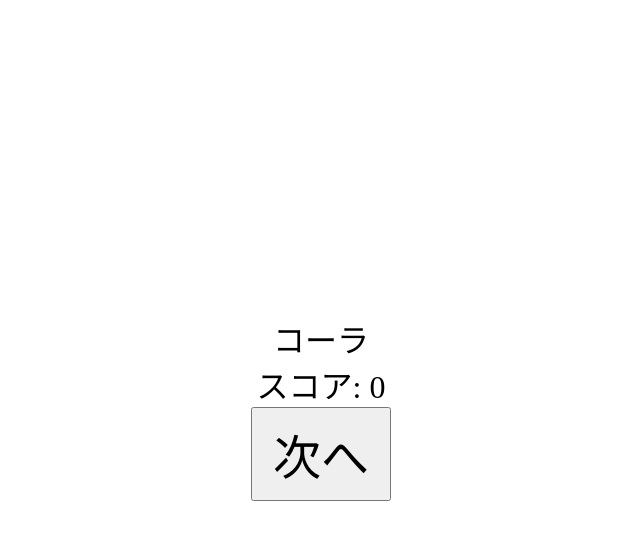
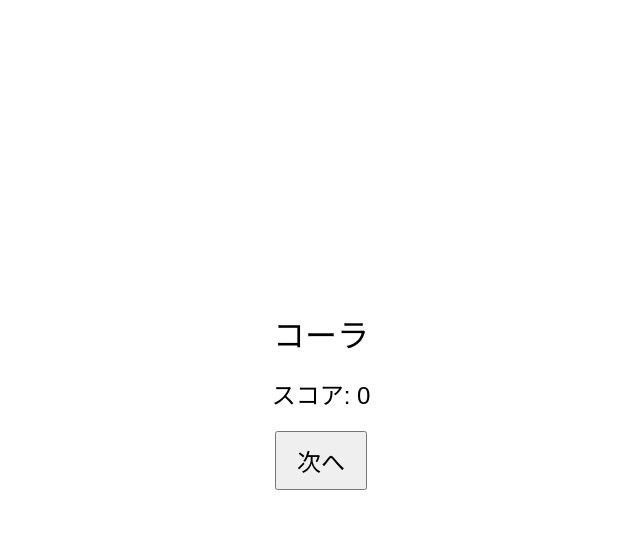
Before and after one commit to academy88/academy88.github.io, a plain HTML site: page index.html in a window 1280 px wide. Both pictures are taken after a click on the button "次へ". Shown: the whole page, without its empty margins (319-959 px from the left). Drawn offline with Linux system fonts and the light colour scheme.

Commit message:
Update index.html

```diff
--- a/index.html
+++ b/index.html
@@ -1,46 +1,69 @@
 <!DOCTYPE html>
-<html>
+<html lang="ja">
 <head>
-    <title>ランダムワードジェネレータ</title>
+<meta charset="UTF-8">
+<meta name="viewport" content="width=device-width, initial-scale=1.0">
+<title>ランダムワードジェネレーター</title>
 <style>
   body {
+    font-family: 'Arial', sans-serif;
     display: flex;
     flex-direction: column;
     align-items: center;
     justify-content: center;
     height: 100vh;
+    margin: 0;
+  }
+  #wordDisplay {
     font-size: 2em;
+    margin-bottom: 20px;
   }
-        button {
+  #scoreDisplay {
+    font-size: 1.5em;
+    margin-bottom: 20px;
+  }
+  #nextButton {
     font-size: 1.5em;
     padding: 10px 20px;
   }
 </style>
 </head>
 <body>
-    <div id="word">指示があるまで開始しないでください</div>
-    <div id="score">スコア: 0</div>
-    <button onclick="nextWord()">次へ</button>
+<div id="wordDisplay">指示があるまで開始しないでください</div>
+<div id="scoreDisplay">スコア: 0</div>
+<button id="nextButton">次へ</button>
 
 <script>
-        var words = ["ハンカチ", "コーラ", "ピアニスト", "マンション", "トランプ", "アップデート", "ロケット", "ピザ", "ハンバーガー", "ピラミッド", "リモコン", "ジェットコースター", "パソコン", "インスタグラム", "アジア", "カウボーイ", "ユニバ", "ディズニーランド", "ボウリング", "カラオケ", "バドミントン", "ヨガ", "アルバイト", "グミ", "キャプテン", "クリスマス", "ジブリ", "サラリーマン", "コンビニ", "ドライブ", "マスタード", "コロナウイルス", "サークル", "ピアス", "インフルエンザ", "レッサーパンダ", "シーソー", "ミュージシャン", "ジャングルジム", "アニメ", "グレープフルーツ", "サッカー", "（クリア）ファイル", "ハードル", "アイドル", "ダーツ", "ビリヤード", "プレゼント", "アンケート", "パイロット", "マッサージ", "クレジットカード", "ネックレス", "キャッチボール", "ネクタイ", "アナウンサー", "パスポート", "ブランコ", "コラボ", "エレベーター", "ハワイ", "シンプル"];
-        var score = 0;
-        var usedWords = [];
+const words = ["ハンカチ", "コーラ", "ピアニスト", /* その他のワード */ "シンプル"];
+let usedWords = [];
+let score = 0;
+let isFirstClick = true;
 
-        function nextWord() {
-            if (words.length === 0) {
-                words = usedWords;
+document.getElementById('nextButton').addEventListener('click', function() {
+  if (isFirstClick) {
+    isFirstClick = false;
+    updateWord();
+  } else {
+    score++;
+    updateWord();
+    updateScore();
+  }
+});
+
+function updateWord() {
+  let word;
+  do {
+    word = words[Math.floor(Math.random() * words.length)];
+  } while (usedWords.includes(word));
+  usedWords.push(word);
+  if (usedWords.length === words.length) {
     usedWords = [];
   }
-            var index = Math.floor(Math.random() * words.length);
-            var word = words[index];
-            words.splice(index, 1);
-            usedWords.push(word);
-            document.getElementById('word').textContent = word;
-            if (score > 0) {
-                document.getElementById('score').textContent = "スコア: " + score;
+  document.getElementById('wordDisplay').textContent = word;
 }
-            score++;
+
+function updateScore() {
+  document.getElementById('scoreDisplay').textContent = 'スコア: ' + score;
 }
 </script>
 </body>
```
Lines whose indentation alone changed are shown as unchanged.
